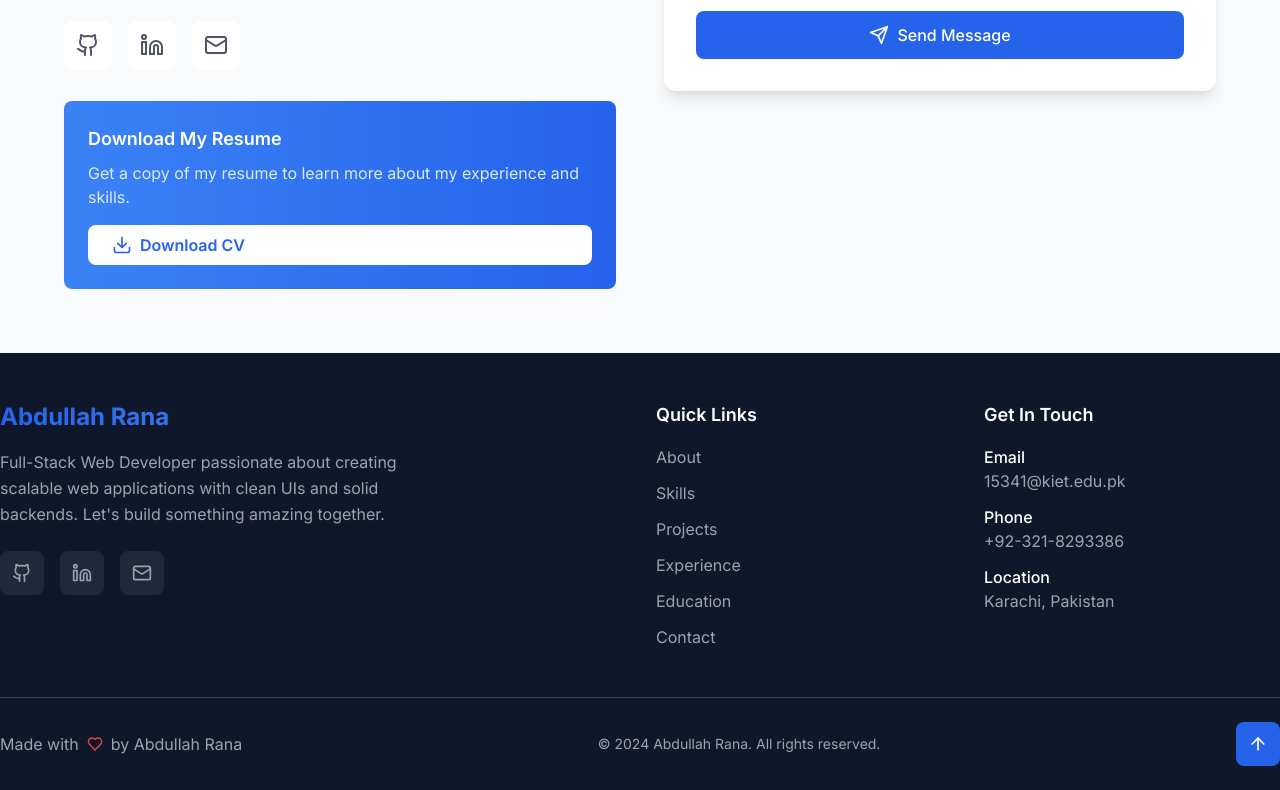
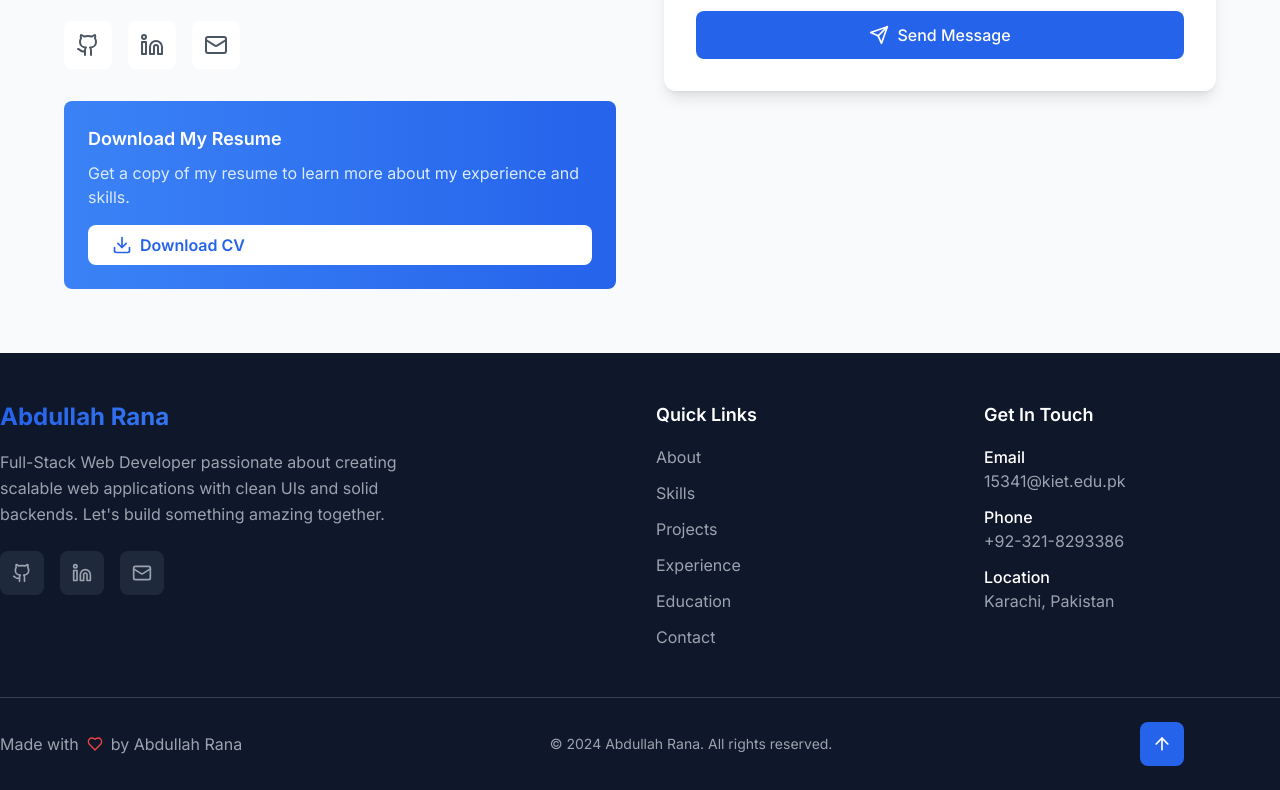
Before and after one commit to AbdullahRana18/react-portfolio, a React (Vite) app: page / in a window 1280 px wide. Shown: the part 9545-10335 px from the top of the page. Built offline with nearby package versions, Linux system fonts and the light colour scheme.

Commit message:
add Footer component, update README documentation, and remove instruction file

```diff
--- a/src/components/Footer.jsx
+++ b/src/components/Footer.jsx
@@ -153,6 +153,7 @@ const Footer = () => {
             </motion.div>
 
             {/* Back to Top Button */}
+            <div className="flex-shrink-0 md:pr-20 lg:pr-24">
               <motion.button
                 onClick={scrollToTop}
                 whileHover={{ scale: 1.1, y: -2 }}
@@ -165,6 +166,7 @@ const Footer = () => {
             </div>
           </div>
         </div>
+      </div>
     </footer>
   )
 }
```
Also changed, not shown: 2 other files (tests, documents, lock files or other folders). Lines whose indentation alone changed are shown as unchanged.
